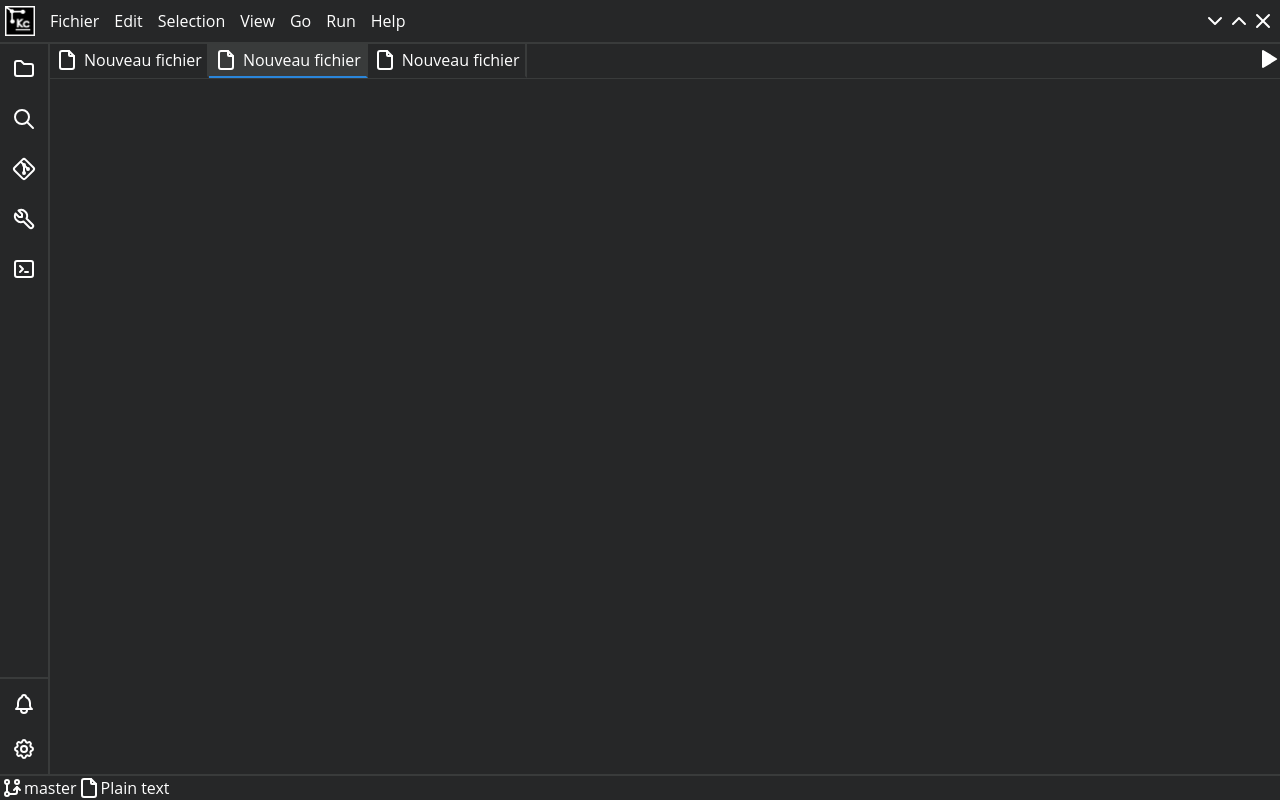
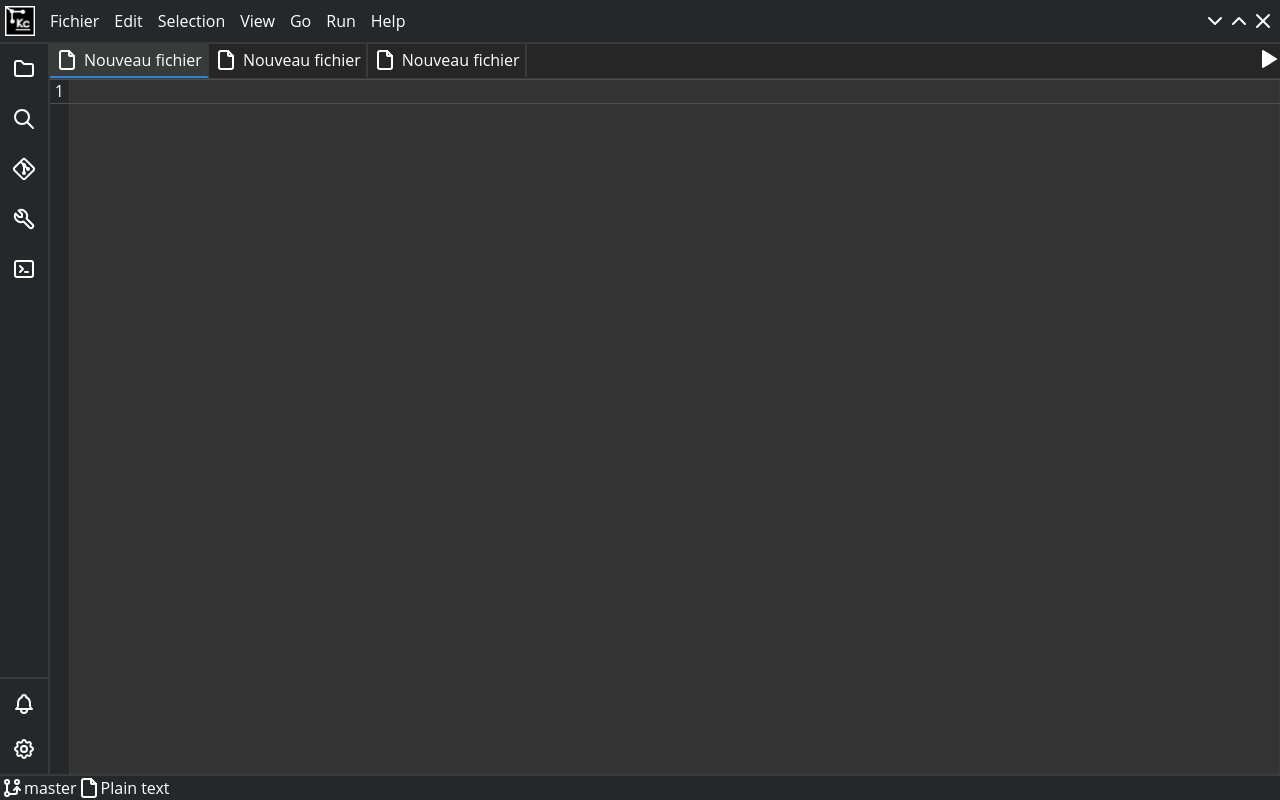
Before and after one commit to Rayan-El-Manssouri/kernelcodeur, a React (Create React App) app: page / in a window 1280 px wide. Built offline with nearby package versions, Linux system fonts and the light colour scheme; the HTML template or start-up script is replaced by a standard one.

Commit message:
Feat : ajout d'une bordure

```diff
--- a/src/components/contenaire/CodeContenaire/TextCode.js
+++ b/src/components/contenaire/CodeContenaire/TextCode.js
@@ -1,17 +1,25 @@
-import React from 'react';
+import React, { useEffect } from 'react';
 import { useState } from 'react';
 
 const TextCode = (props) => {
+    const [isActive] = useState(props.className === "active");
     const [lineNumber, setLineNumber] = useState(1);
-    const [activeLine, setActiveLine] = useState(1); // Nouvel état pour la ligne active
-    const [valeurTextarea, setValeurTextarea] = useState("1");
-
-
+    const [activeLine, setActiveLine] = useState(1);
+    const [valeurTextarea, setValeurTextarea] = useState("");
     const index = props.TextRef;
     const IndexMoins = index - 1;
 
+    function CursorMove() {
+        const borderCursor = document.getElementById(`border-cursor-${index}`);
+        const countElement = document.getElementById(`count-section-bordure-${index}`).querySelector("p.active");
+        borderCursor.style.display = "flex";
+        borderCursor.style.position = "fixed";
+        borderCursor.style.top = countElement.getBoundingClientRect().y + "px";
+        borderCursor.style.left = countElement.offsetLeft + "px";
+    }
+
     function resize() {
-        const countElements = document.getElementById(`count-active-${IndexMoins}`);
+        const countElements = document.getElementById(`count-section-bordure-${index}`);
         const height = window.innerHeight - 103
         countElements.style.height = height + 'px'
     }
@@ -19,10 +27,11 @@ const TextCode = (props) => {
     window.addEventListener('resize', resize)
 
     const handleTextareaChange = (event) => {
-        const textarea = document.getElementById(`text-area-${IndexMoins}`);
-        const count = document.getElementById(`count-active-${IndexMoins}`);
+        const textarea = document.getElementById(`text-area-${index}`);
+        const count = document.getElementById(`count-section-bordure-${index}`);
 
         textarea.addEventListener('scroll', function () {
+            CursorMove()
             count.scrollTop = textarea.scrollTop;
         });
 
@@ -38,22 +47,35 @@ const TextCode = (props) => {
         setValeurTextarea(event.target.value);
     }
 
+    useEffect(() => {
+        CursorMove()
+
+    }, [activeLine]);
+
+    const myClass = isActive ? ' active' : '';
+
     return (
-        <div className='text_code' data-anim={index}>
-            {/* Numération */}
+        <div className={'text_code' + myClass} data-anim={index}>
+            <div className='bordure_cursor' id={`border-cursor-${index}`} ></div>
             <div className='count' id={`count-active-${IndexMoins}`}>
-                {[...Array(lineNumber)].map((_, index) => (
-                    <p key={index} className={index + 1 === activeLine ? 'active' : ''}>{index + 1}</p>
-                ))}
+                <div className='count' id={`count-section-bordure-${index}`}>
+                    {/* Numération */}
+                    {[...Array(lineNumber)].map((_, index) => (
+                        <p key={index} id="line-number-contenaire-" className={index + 1 === activeLine ? 'active' : ''}>{index + 1}</p>
+                    ))}
+                </div>
             </div>
             <div className='textarea' id={`text-area-contenaire-${IndexMoins}`}>
                 <textarea
                     spellCheck="false"
+                    onInput={handleTextareaChangeValue}
                     onChange={handleTextareaChangeValue}
                     onKeyUp={handleTextareaChangeValue}
                     onKeyDown={handleTextareaChangeValue}
+                    onClick={handleTextareaChangeValue}
                     value={valeurTextarea}
-                    id={`text-area-${IndexMoins}`}>
+                    id={`text-area-${index}`}
+                >
                 </textarea>
             </div>
         </div>
--- a/src/components/contenaire/RightContenaire.js
+++ b/src/components/contenaire/RightContenaire.js
@@ -8,8 +8,8 @@ const RightContenaire = () => {
         <div className='right_contenaire'>
             <div className='onglet'>
                 <div className='contenaire'>
-                    <Section RefOnglet="1" />
-                    <Section className="active" RefOnglet="2" />
+                    <Section className="active" RefOnglet="1" />
+                    <Section RefOnglet="2" />
                     <Section RefOnglet="3" />
                 </div>
                 <div className='snip'>
@@ -17,12 +17,11 @@ const RightContenaire = () => {
                 </div>
             </div>
             <div className='section_code'>
-                <TextCodeSection TextRef="1" />
+                <TextCodeSection TextRef="1" className="active" />
                 <TextCodeSection TextRef="2" />
                 <TextCodeSection TextRef="3" />
             </div>
 
-            <div className='bordure_cursor' />
         </div>
     );
 };
--- a/src/components/onglet/Section.js
+++ b/src/components/onglet/Section.js
@@ -24,6 +24,7 @@ const Section = ({ className, RefOnglet }) => {
 
             sectionActive.forEach((sa) => {
                 sa.classList.add('active');
+                document.getElementById('')
             });
 
             elements.forEach((el) => {
--- /dev/null
+++ b/src/styles/BorderCursor.scss
@@ -0,0 +1,13 @@
+$border-color: #4f4d4d;
+
+.bordure_cursor {
+    display: none;
+    position: absolute;
+    border-top: 1px solid $border-color;
+    border-bottom: 1px solid $border-color;
+    border-right: 1px solid $border-color;
+    height: 25px;
+    width: 100%;
+    pointer-events: none;
+    cursor: pointer;
+}
--- a/src/styles/Contenaire.scss
+++ b/src/styles/Contenaire.scss
@@ -48,8 +48,10 @@ $height-textarea: 100%;
             flex-direction: row;
             align-items: center;
             height: 35px;
+            background-color: rgb(38, 38, 39);
             width: 100%;
             border-bottom: 1px solid rgb(57, 59, 59);
+            z-index: 3;
 
             .contenaire {
                 display: flex;
@@ -106,7 +108,6 @@ $height-textarea: 100%;
 
         .text_code {
             display: none;
-            flex-direction: row;
             height: 100%;
             width: 100%;
 
@@ -119,8 +120,10 @@ $height-textarea: 100%;
                 display: flex;
                 flex-direction: column;
                 align-items: center;
-                overflow-y: auto;
+                overflow-y: scroll;
                 overflow-y: hidden;
+                overflow-x: hidden;
+                user-select: none;
                 height: 100%;
                 text-align: center;
 
@@ -140,23 +143,3 @@ $height-textarea: 100%;
         }
     }
 }
-
-textarea {
-    color: #fff;
-    background-color: #333;
-    outline: none;
-    border: 1px solid rgb(57, 59, 59);
-    resize: none;
-    overflow-y: auto;
-    border-left: 1px solid rgb(57, 59, 59);
-    width: 100%;
-    height: $height-textarea;
-    line-height: 25px;
-    font-size: 16px;
-    z-index: 1000;
-}
-
-.textarea {
-    display: flex;
-    width: 100%;
-}
--- a/src/styles/Header.scss
+++ b/src/styles/Header.scss
@@ -3,17 +3,19 @@ header {
     border-bottom: 2px solid rgb(57, 59, 59);
     display: flex;
     align-items: center;
-    --webkit-app-region: drag;
-
+    -webkit-app-region: drag;
+    user-select: none;
+    z-index: 3;
     .right {
         margin-left: auto;
         margin-right: 5px;
         height: 100%;
         display: flex;
         align-items: center;
-        --webkit-app-region: no-drag;
 
         svg {
+            -webkit-app-region: no-drag;
+
             &:hover {
                 background-color: rgb(44, 45, 45);
                 border-radius: 5px;
@@ -38,6 +40,8 @@ header {
             height: 100%;
             padding: 5px;
             border-radius: 5px;
+            -webkit-app-region: no-drag;
+
             &:hover {
                 background-color: rgb(47, 49, 49);
                 cursor: pointer;
--- /dev/null
+++ b/src/styles/Scrollbar.scss
@@ -0,0 +1,17 @@
+$color-scrollbar: rgb(38, 39, 40);
+
+/* Works on Chrome, Edge, and Safari */
+*::-webkit-scrollbar {
+    z-index: 10000000;
+    width: 12px;
+}
+
+*::-webkit-scrollbar-track {
+    background: $color-scrollbar;
+}
+
+*::-webkit-scrollbar-thumb {
+    background-color: rgb(57, 59, 59);
+    border-radius: 20px;
+    border: 3px solid $color-scrollbar;
+}
--- /dev/null
+++ b/src/styles/Textarea.scss
@@ -0,0 +1,20 @@
+$height-textarea: 100%;
+
+textarea {
+    color: #fff;
+    background-color: #333;
+    outline: none;
+    border: 1px solid rgb(57, 59, 59);
+    resize: none;
+    overflow-y: auto;
+    border-left: 1px solid rgb(57, 59, 59);
+    width: 100%;
+    height: $height-textarea;
+    line-height: 25px;
+    font-size: 16px;
+}
+
+.textarea {
+    display: flex;
+    width: 100%;
+}
--- /dev/null
+++ b/src/styles/TopSideBar.scss
@@ -0,0 +1,24 @@
+$BackgroundColor: rgb(38, 39, 40);
+
+.top_side_bar {
+    border-top: 2px solid rgb(57, 59, 59);
+    display: flex;
+    flex-direction: row;
+    -webkit-app-region: no-drag;
+    z-index: 3;
+    background-color: $BackgroundColor;
+
+    div {
+        display: flex;
+        align-items: center;
+    }
+
+    .git_branch {
+
+        &:hover {
+            background-color: rgb(57, 59, 59);
+            cursor: pointer;
+        }
+    }
+
+}
--- a/src/styles/index.scss
+++ b/src/styles/index.scss
@@ -1,5 +1,11 @@
 @import url(./Header.scss);
 @import url(./Contenaire.scss);
+@import url(./Scrollbar.scss);
+@import url(./Textarea.scss);
+@import url(./TopSideBar.scss);
+@import url(./BorderCursor.scss);
+
+$BackgroundColor: rgb(38, 39, 40);
 
 * {
     margin: 0;
@@ -8,12 +14,11 @@
 }
 
 body {
-    background-color: rgb(38, 39, 40);
+    background-color: $BackgroundColor;
     color: #fff;
     font-family: 'Open sans', sans-serif;
     width: 100%;
     height: 100dvh;
-    overflow-x: hidden;
 }
 
 #root {
@@ -23,34 +28,7 @@ body {
     flex-direction: column;
 }
 
-.top_side_bar {
-    border-top: 2px solid rgb(57, 59, 59);
-    display: flex;
-    flex-direction: row;
-
-    div {
-        display: flex;
-        align-items: center;
-    }
-
-    .git_branch {
-
-        &:hover {
-            background-color: rgb(57, 59, 59);
-            cursor: pointer;
-        }
-    }
-
+::selection{
+    background-color: #1c83e3;
+    color: #fff;
 }
-
-.bordure_cursor {
-    display: none;
-    border-top: 1px solid #fff;
-    border-bottom: 1px solid #fff;
-    border-right: 1px solid #fff;
-    height: 40px;
-    width: 100%;
-    position: absolute;
-    z-index: 10000;
-    cursor: pointer;
-}
```
Also changed, not shown: main.js (added, +23 -0 lines), package.json (+7 -1 lines), 1 other file (tests, documents, lock files or other folders).
